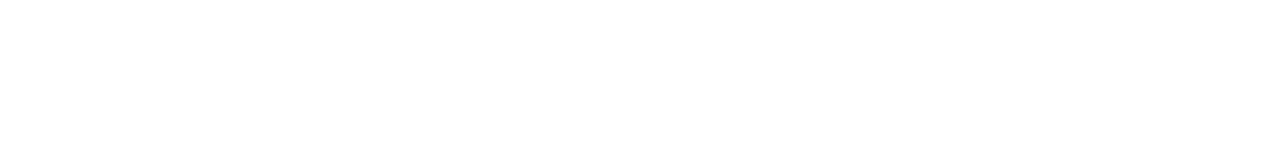
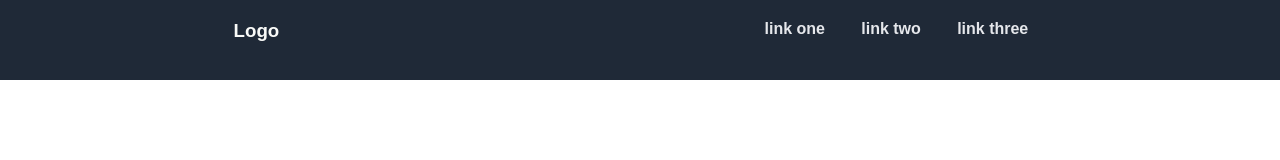
Before and after one commit to NicholasDomanico/Landing-Page, a plain HTML site: page index.html in a window 1280 px wide. Drawn offline with Linux system fonts and the light colour scheme.

Commit message:
Completed header

```diff
--- a/index.html
+++ b/index.html
@@ -10,11 +10,14 @@
     <body>
         <div class="site-wrapper">
             <div class="header">
+                <div class="logo">
+                    <h3>Logo</h3>
+                </div>
+
                 <div class="links">
-
-                </div>
-                <div class="logo">
-
+                    <h4>link one</h4>
+                    <h4>link two</h4>
+                    <h4>link three</h4>
                 </div>
 
             </div>
--- a/style.css
+++ b/style.css
@@ -12,17 +12,31 @@
 
 .header {
     display: flex;
-
+    height: 60px;
+    background-color: #1F2937;
+    min-width: 100%;
+    padding: 10px;
+    justify-content: space-around;
 }
 
 .links {
     display: flex;
+    justify-content: space-around;
+    font-weight: bold;
+    font-family: Arial, Helvetica, sans-serif;
+    min-width: 300px;
+    padding: 10px;
+    color: #E5E7EB;
 
 }
 
 .logo {
     display: flex;
-
+    justify-content: center;
+    font-weight: bold;
+    font-family: Arial, Helvetica, sans-serif;
+    padding: 10px;
+    color: #F9FAF8
 }
 
 .intro {
```
